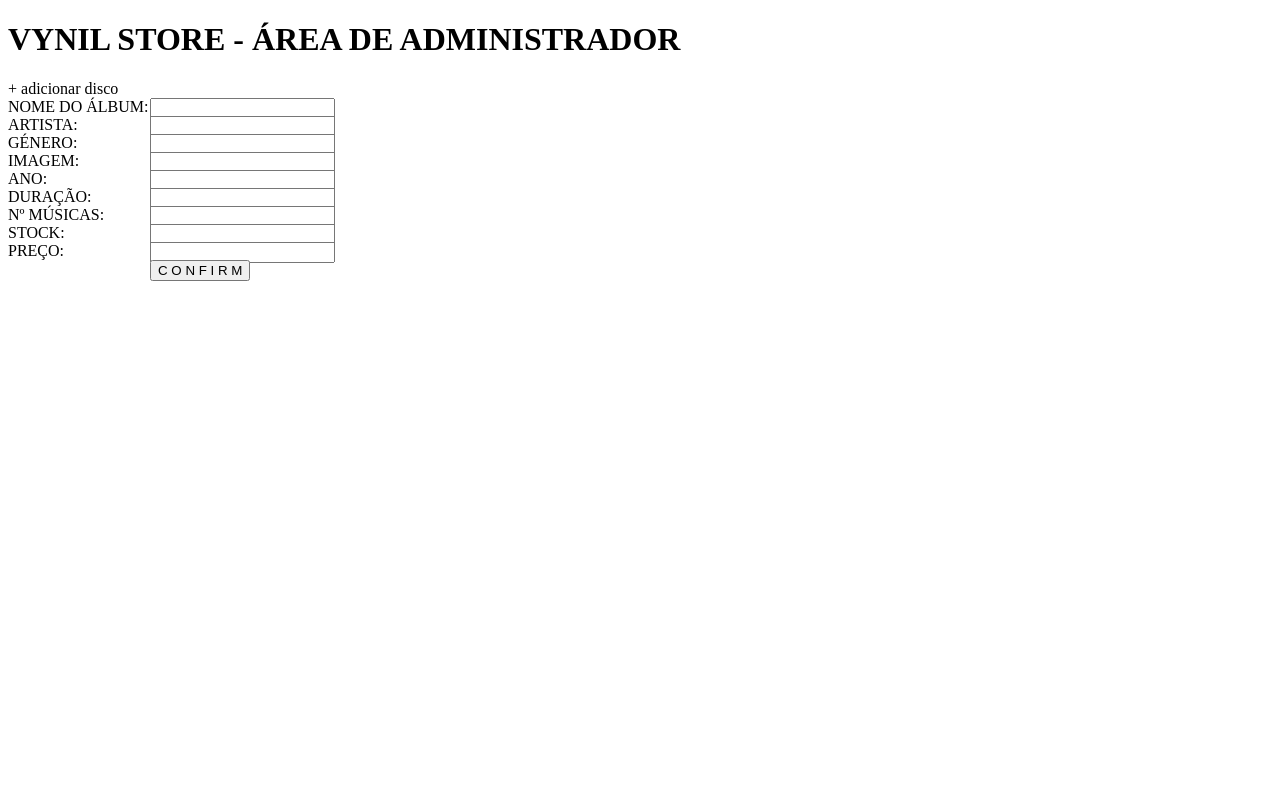
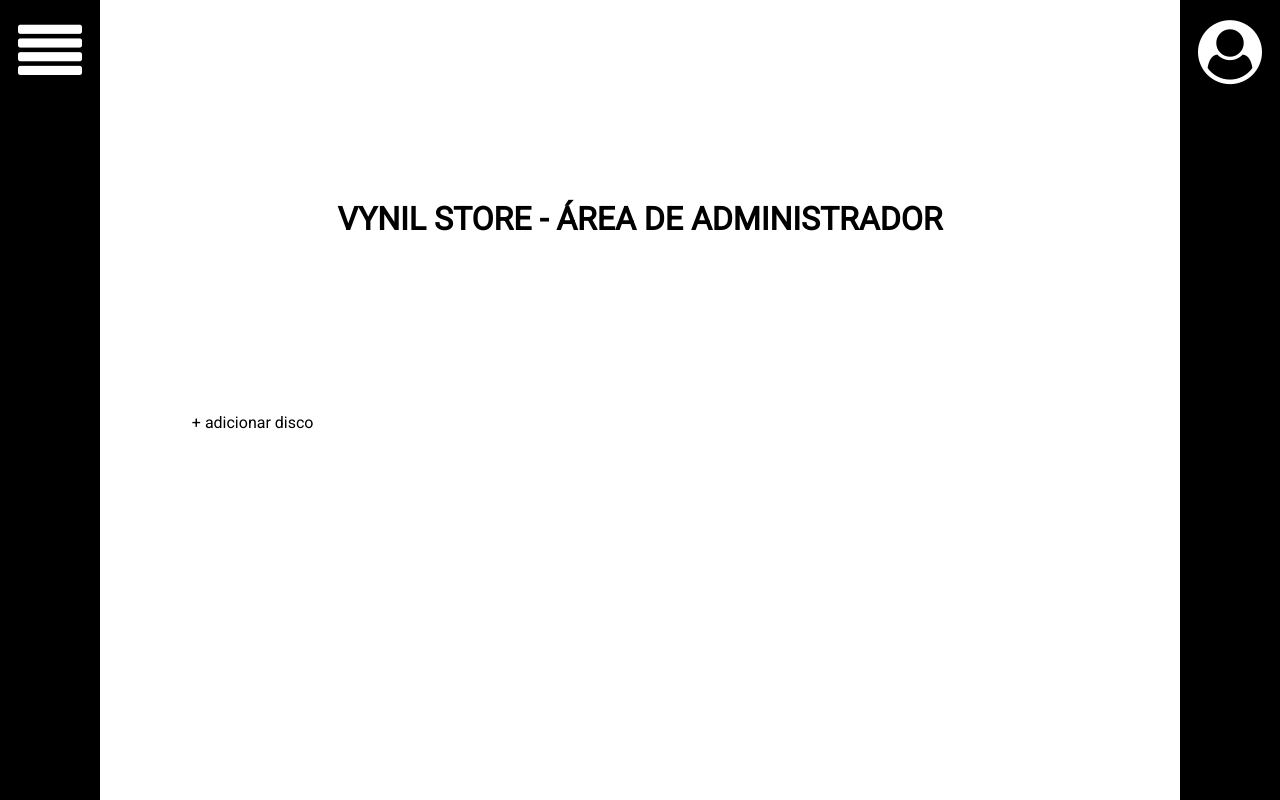
Before and after one commit to hugovalepereira/LOJA, a PHP site: page /admin.php in a window 1280 px wide. Run offline with PHP 8.4, Linux system fonts and the light colour scheme; data that the repository does not hold is empty; some libraries are stand-ins or nearby versions.

Commit message:
master funcional

```diff
--- a/admin.php
+++ b/admin.php
@@ -12,10 +12,19 @@ $album_ano=$album_duracao=$album_nMusicas=$album_stock=$album_preco="";
 <head>
   <title>VYNIL STORE</title>
   <meta charset="utf-8">
-  <link rel="stylesheet" type="text/css" href="style.css">
+  <link href="https://fonts.googleapis.com/css?family=Bungee|Roboto" rel="stylesheet">
+  <link href="https://maxcdn.bootstrapcdn.com/font-awesome/4.7.0/css/font-awesome.min.css" rel="stylesheet">
+  <link rel="stylesheet" type="text/css" href="shop.css">
   <script src="https://ajax.googleapis.com/ajax/libs/jquery/3.2.1/jquery.min.js"></script>
 </head>
 <body>
+  <div class="sidebars" id="leftsb">
+    <div id="lb"><i class="fa fa-align-justify fa-4x" aria-hidden="true" id="l-icon"></i></div>
+  </div>
+
+  <div class="sidebars" id="rightsb">
+    <div id="rb"><i class="fa fa-user-circle fa-4x" aria-hidden="true" id="r-icon"></i></div>
+  </div>
 
   <h1>VYNIL STORE - ÁREA DE ADMINISTRADOR</h1>
 
@@ -100,7 +109,7 @@ if ($_SERVER["REQUEST_METHOD"] == "POST") {
    $("#adicionar").toggleClass( "hide" )
  });
 
-}
+
  </script>
 
 </body>
--- a/index.php
+++ b/index.php
@@ -1,4 +1,3 @@
-
 
 <?php
 include 'func.php';
--- a/shop.css
+++ b/shop.css
@@ -58,10 +58,35 @@ h1 {
 }
 
 .disc {
+  cursor: pointer;
     text-align: center;
     margin-bottom: 30px;
     margin-top: 30px;
+    user-select: none;
+    user-drag: none;
 
+}
+
+#add{
+  padding-top: 100px;
+}
+
+#adicionar{
+  padding: 20px;
+  background-color: #ccc;
+  top:100px;
+  position: fixed;
+  width: 50vw;
+  left: 50%;
+  transform: translate(-50%, 0);
+
+}
+.disc:hover {
+  background-color: #eee;
+}
+
+.hide {
+  display: none;
 }
 
 span {
--- a/style.css
+++ b/style.css
@@ -1,7 +1,3 @@
-input {
-position: absolute;
-left: 150px;
-
 * {
     font-family: 'Roboto', sans-serif;
     color: white;
@@ -152,3 +148,9 @@ input {
     }
 
 }
+/*
+input {
+position: absolute;
+left: 150px;
+}
+*/
```
Also changed, not shown: shop.php (+5 -17 lines).
